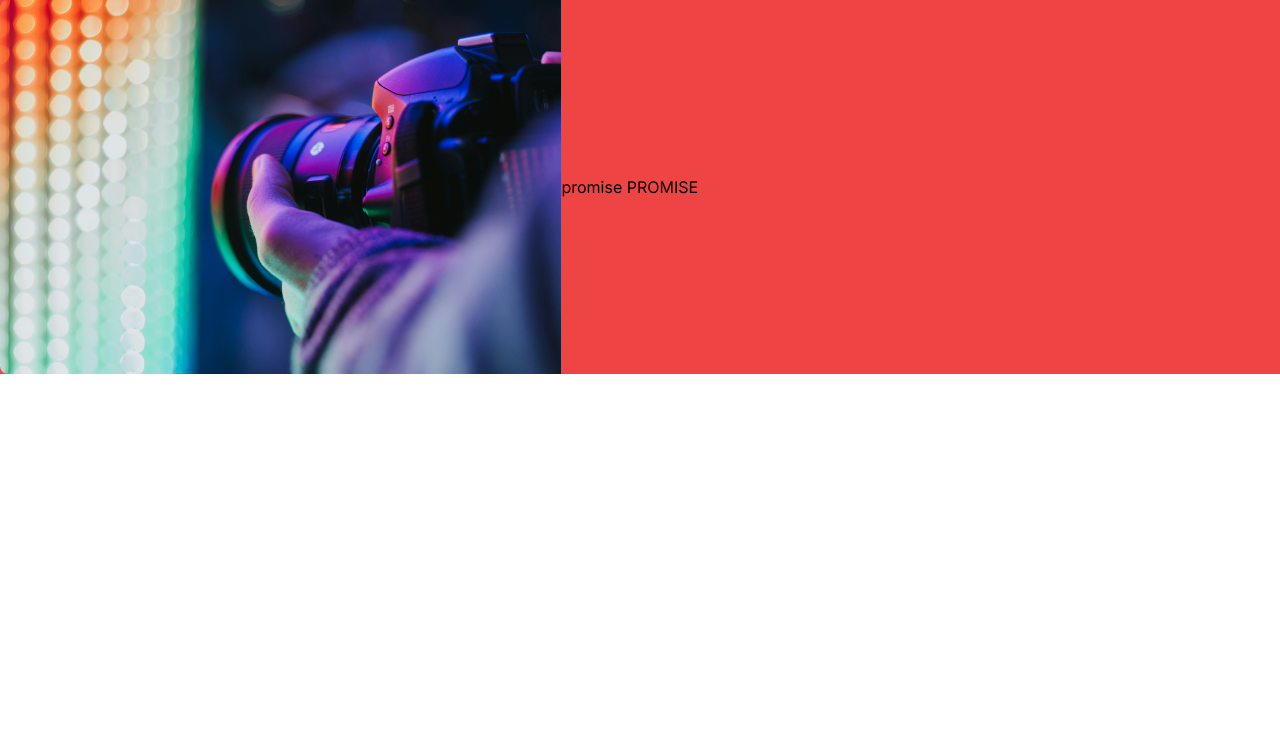
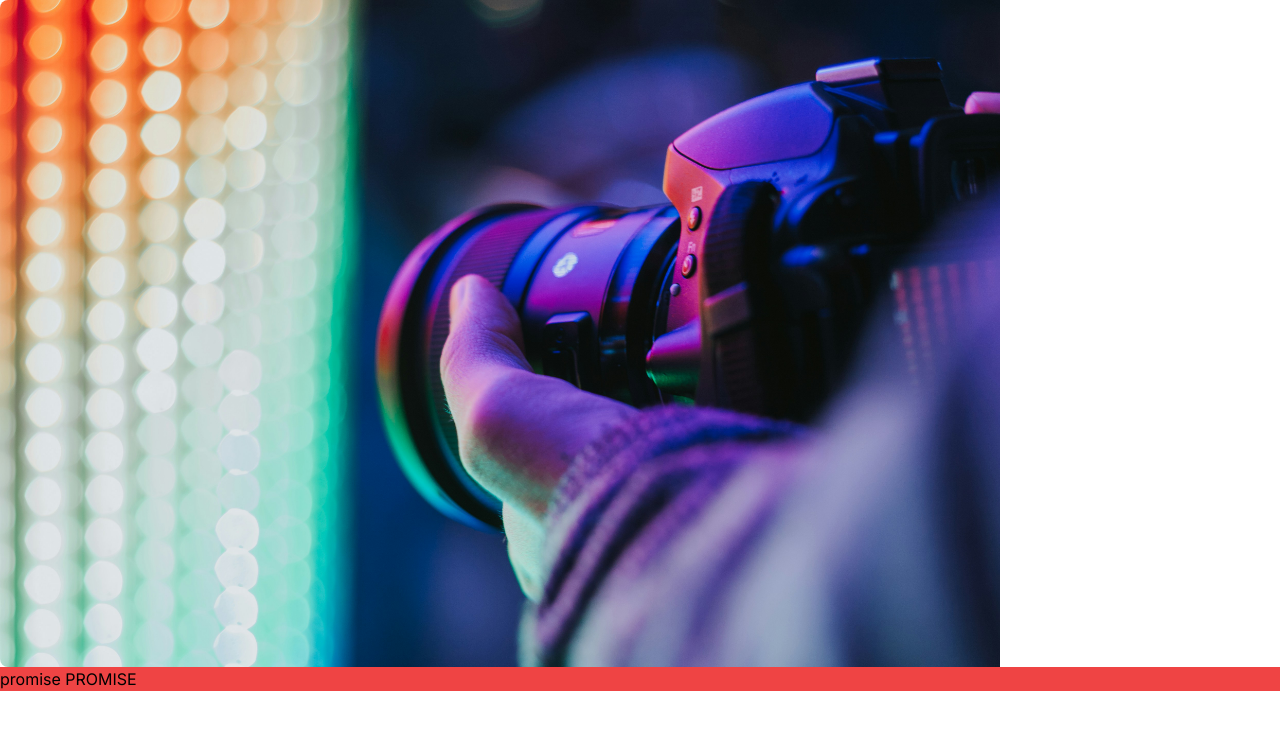
Before and after one commit to sidevi/Signup-validation, a Next.js app: page / in a window 1280 px wide. Shown: the top 730 px of the page. Built offline with nearby package versions, Linux system fonts and the light colour scheme.

Commit message:
im finishing the issue today

```diff
--- a/src/app/component/Authlayout.tsx
+++ b/src/app/component/Authlayout.tsx
@@ -7,9 +7,9 @@ type AuthlayoutProps = {
 
 export default function AuthLayout({ children }: AuthlayoutProps) {
   return (
-    <main className="flex  items-center bg-red-500">
+    <main className="">
 			<Mybg/>
-			<div className="w-full">{children}</div>
+			<div className="bg-red-500">{children}</div>
 
 		</main>
   );
```
